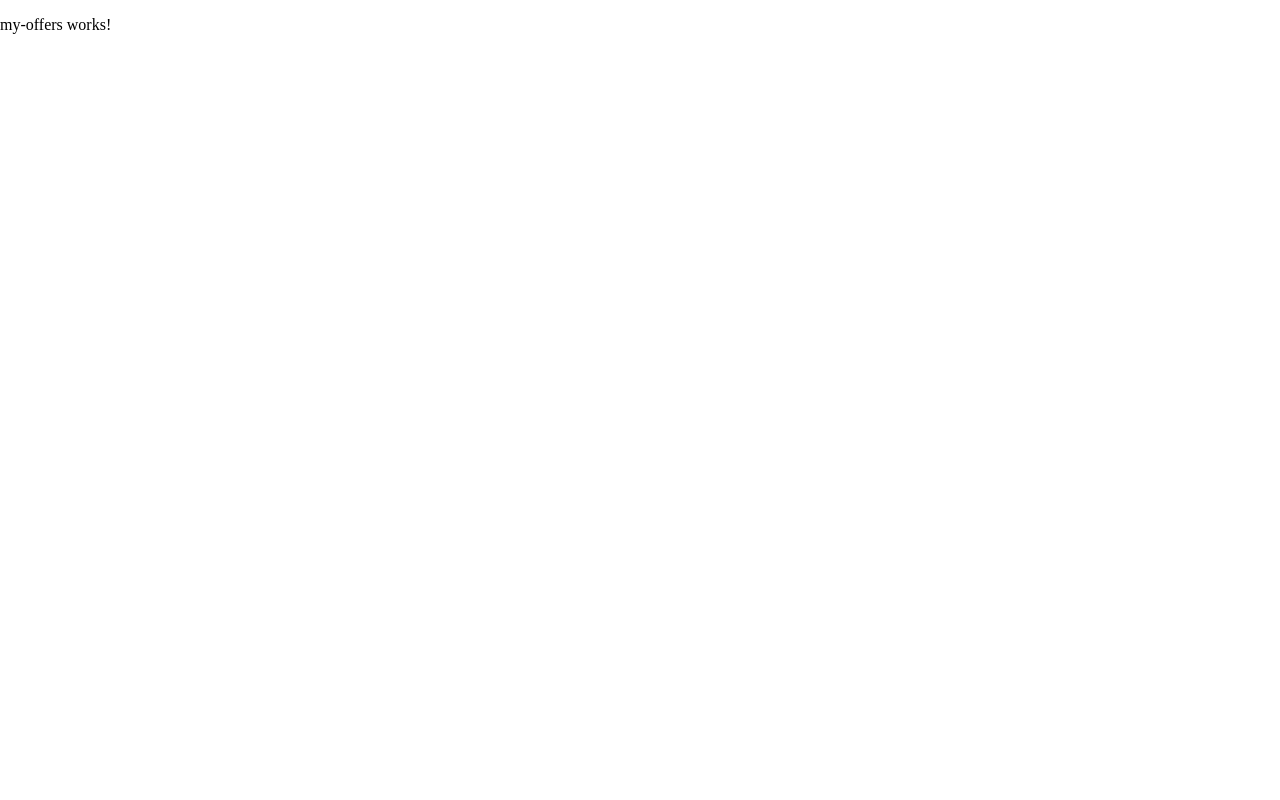
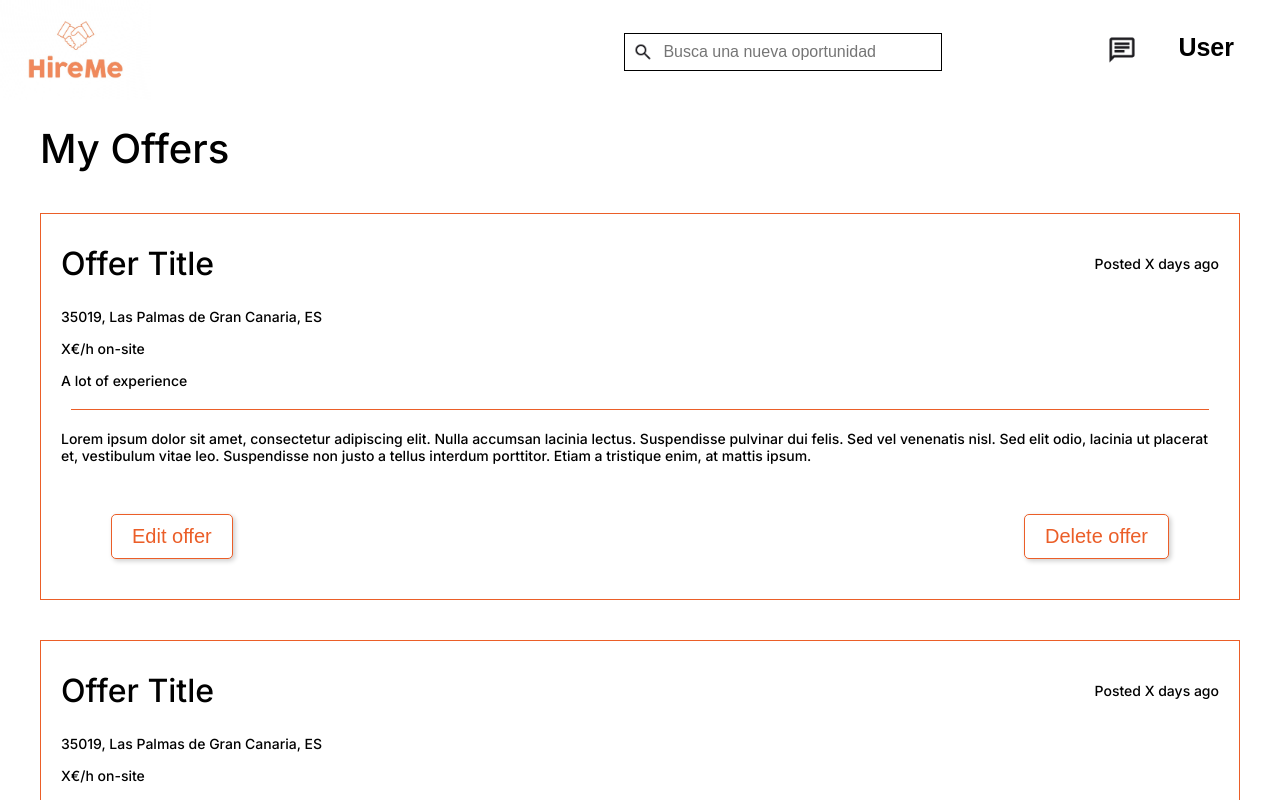
Before and after one commit to PedroRodriguezHernandez/HireMe, an Angular app: page /my-offers in a window 1280 px wide. Shown: the top 800 px of the page. Built offline with nearby package versions, Linux system fonts and the light colour scheme.

Commit message:
feat: enhance my-offers page layout and styling

```diff
--- a/src/app/buton/buton.component.css
+++ b/src/app/buton/buton.component.css
@@ -4,7 +4,7 @@
   border: 1px solid #EB5E28;
   padding: 10px 20px;
   font-size: 20px;
-  font-weight: bold;
+  font-weight: 400;
   cursor: pointer;
   border-radius: 5px;
   box-shadow: 2px 2px 5px rgba(0, 0, 0, 0.2);
--- a/src/app/features/my-offers/my-offers.component.css
+++ b/src/app/features/my-offers/my-offers.component.css
@@ -0,0 +1,10 @@
+.my-offers-title {
+  font-weight: 400;
+  font-size: 40px;
+  color: #000000;
+  margin: 20px 40px;
+}
+
+app-footer {
+  margin-top: auto;
+}
--- a/src/app/features/my-offers/my-offers.component.html
+++ b/src/app/features/my-offers/my-offers.component.html
@@ -1 +1,11 @@
-<p>my-offers works!</p>
+<app-header-with-login></app-header-with-login>
+
+<div class="my-offers-container">
+  <h1 class="my-offers-title">My Offers</h1>
+
+  <app-offer-preview></app-offer-preview>
+  <app-offer-preview></app-offer-preview>
+  <app-offer-preview></app-offer-preview>
+</div>
+
+<app-footer></app-footer>
--- /dev/null
+++ b/src/app/offer-preview/offer-preview.component.css
@@ -0,0 +1,38 @@
+.offer-preview-card {
+  margin: 40px;
+  border: 1px solid #EB5E28;
+  padding: 20px;
+}
+
+.offer-card-header {
+  display: flex;
+  justify-content: space-between;
+  align-items: center;
+}
+
+.offer-card-header h2 {
+  font-weight: 500;
+  font-size: 32px;
+  color: #000000;
+  margin: 10px 0;
+}
+
+p {
+  font-weight: 400;
+  font-size: 14px;
+  color: #000000;
+  margin: 15px 0;
+}
+
+.divider {
+  border: none;
+  border-top: 1px solid #EB5E28;
+  margin: 20px 10px;
+}
+
+.offer-card-footer {
+  display: flex;
+  justify-content: space-between;
+  align-items: center;
+  margin: 50px 50px 20px 50px;
+}
--- /dev/null
+++ b/src/app/offer-preview/offer-preview.component.html
@@ -0,0 +1,24 @@
+<div class="offer-preview-card">
+  <div class="offer-card-header">
+    <h2>{{title}}</h2>
+    <p>Posted {{dateToDays()}} ago</p>
+  </div>
+  <p class="location">{{getLocation()}}</p>
+  <p class="salary">{{getSalary()}}</p>
+  <p class="experience">{{getExperience()}} experience</p>
+
+  <hr class="divider">
+
+  <p class="description">{{getDescription()}}</p>
+
+  <div class="offer-card-footer">
+    <app-buton
+      text="Edit offer"
+      (action)="goTo('')"
+    ></app-buton>
+    <app-buton
+      text="Delete offer"
+      (action)="deleteOffer()"
+    ></app-buton>
+  </div>
+</div>
--- /dev/null
+++ b/src/app/offer-preview/offer-preview.component.ts
@@ -0,0 +1,45 @@
+import { Component } from '@angular/core';
+import {ButonComponent} from '../buton/buton.component';
+import {Router} from '@angular/router';
+
+@Component({
+  selector: 'app-offer-preview',
+  imports: [
+    ButonComponent
+  ],
+  templateUrl: './offer-preview.component.html',
+  styleUrl: './offer-preview.component.css'
+})
+export class OfferPreviewComponent {
+  title: string = "Offer Title";
+
+  constructor(private router: Router) {}
+
+  dateToDays() {
+    return "X days";
+  }
+
+  getLocation() {
+    return "35019, Las Palmas de Gran Canaria, ES";
+  }
+
+  getSalary() {
+    return "X€/h on-site";
+  }
+
+  getExperience() {
+    return "A lot of";
+  }
+
+  getDescription() {
+    return "Lorem ipsum dolor sit amet, consectetur adipiscing elit. Nulla accumsan lacinia lectus. Suspendisse pulvinar dui felis. Sed vel venenatis nisl. Sed elit odio, lacinia ut placerat et, vestibulum vitae leo. Suspendisse non justo a tellus interdum porttitor. Etiam a tristique enim, at mattis ipsum.";
+  }
+
+  goTo(pageName: string) {
+    this.router.navigate([pageName])
+  }
+
+  deleteOffer() {
+
+  }
+}
--- a/src/app/profile/profile.component.html
+++ b/src/app/profile/profile.component.html
@@ -11,7 +11,7 @@
   <aside class="sidebar">
     <nav>
       <ul>
-        <li><img src="/iconoMisAnuncios.png" class="icono" style="width: 41px;height: 34px">
+        <li (click)="goTo('my-offers')"><img src="/iconoMisAnuncios.png" class="icono" style="width: 41px;height: 34px">
           My offers
         </li>
         <li><img src="/iconoFavorito.png" class="icono" style="width: 39px;height: 39px;">
--- a/src/app/profile/profile.component.ts
+++ b/src/app/profile/profile.component.ts
@@ -2,6 +2,7 @@ import { Component } from '@angular/core';
 import {NgOptimizedImage} from '@angular/common';
 import {ButonComponent} from '../buton/buton.component';
 import {SupabaseService} from '../../services/supabase.service';
+import {Router} from '@angular/router';
 
 @Component({
   selector: 'app-profile',
@@ -15,10 +16,17 @@ import {SupabaseService} from '../../services/supabase.service';
 })
 export class ProfileComponent {
   title = 'profile'
-  constructor(private supabaseService: SupabaseService) {}
+  constructor(
+    private supabaseService: SupabaseService,
+    private router: Router
+  ) {}
 
   ngOnInit() {
     const userData = this.supabaseService.getUserData();
     console.log(userData);
   }
+
+  goTo(pageName: string) {
+    this.router.navigate([pageName])
+  }
 }
--- a/src/styles.css
+++ b/src/styles.css
@@ -1,4 +1,7 @@
 /* You can add global styles to this file, and also import other style files */
+@import url('https://fonts.googleapis.com/css2?family=Inter:wght@500&display=swap');
+
 body {
   margin: 0;
+  font-family: 'Inter', sans-serif;
 }
```
Also changed, not shown: src/app/features/my-offers/my-offers.component.ts (+8 -1 lines), 1 other file (tests, documents, lock files or other folders).
